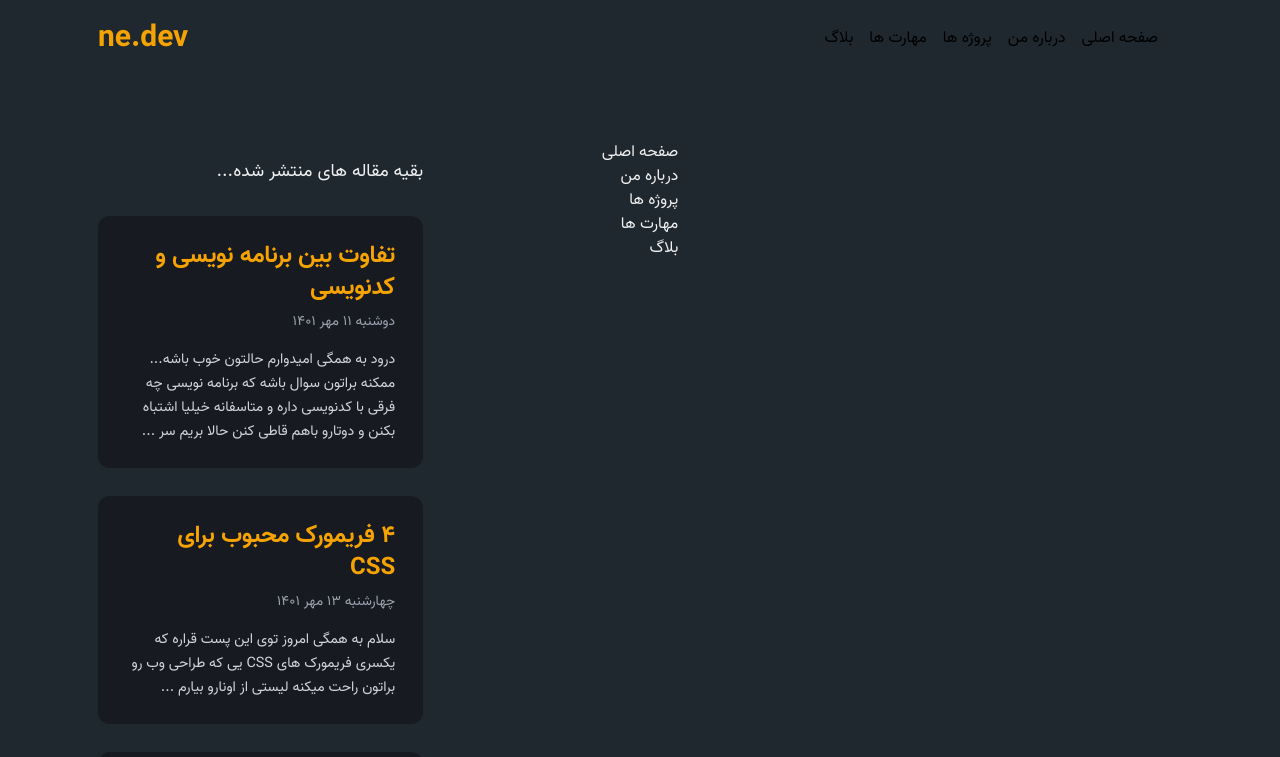
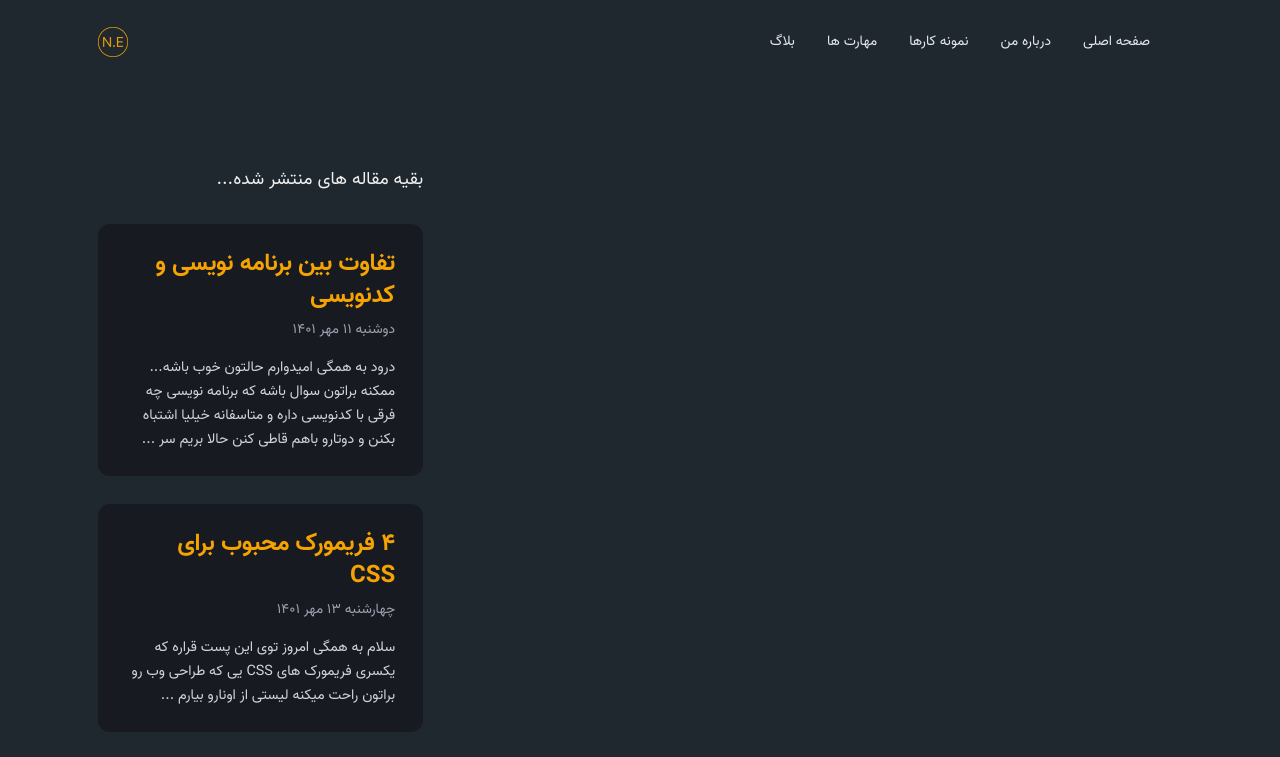
Before and after one commit to nafasebra/nafasebra-portfolio, a Next.js app: page /blog/1 in a window 1280 px wide. Shown: the top 757 px of the page. Built offline with nearby package versions, Linux system fonts and the light colour scheme.

Commit message:
debug link styles and add children for apply it

```diff
--- a/src/components/common/Header.tsx
+++ b/src/components/common/Header.tsx
@@ -8,7 +8,7 @@ import mainImage from '../../assets/images/Homepage.png'
 
 function Header() {
   return (
-    <header id='header' className='flex flex-col-reverse lg:flex-row items-center justify-between py-36'>
+    <header id='header' className='flex flex-col-reverse lg:flex-row items-center justify-between pt-10 pb-20'>
       <div className='w-[90%] lg:w-[48%]'>
         <p className='text-sm text-gray-300'>سلام به همگی. <span className='text-orange font-bold'>بنده</span></p>
         <h1 className='text-5xl text-orange font-bold py-5'>نفس ابراهیمی</h1>
--- a/src/components/common/Navbar.tsx
+++ b/src/components/common/Navbar.tsx
@@ -1,5 +1,7 @@
 import React, { useCallback, useEffect } from "react";
 import Link from "next/link";
+import Image from "next/image";
+
 import Container from "../layout/Container";
 import Sidebar from "./Sidebar";
 // import ThemeSwitcher from "../ui/ThemeSwitcher";
@@ -54,47 +56,42 @@ function Navbar() {
             </button>
             <ul className="hidden md:flex items-center">
               <li className="mx-2">
-                <Link
-                  href="#header"
-                  className='text-gray-200 text-sm py-3 mx-2 relative after:contents-["*"] after:absolute after:bottom-0 after:right-0 after:w-0 after:h-[1px] after:bg-orange hover:text-orange hover:after:w-4'
-                >
-                  صفحه اصلی
+                <Link href="#header" passHref>
+                  <p className='cursor-pointer text-gray-200 text-sm py-3 mx-2 relative after:contents-["*"] after:absolute after:bottom-0 after:right-0 after:w-0 after:h-[1px] after:bg-orange hover:text-orange hover:after:w-4'>
+                    صفحه اصلی
+                  </p>
                 </Link>
               </li>
               <li className="mx-2">
-                <Link
-                  href="#about"
-                  className='text-gray-200 text-sm py-3 mx-2 relative after:contents-["*"] after:absolute after:bottom-0 after:right-0 after:w-0 after:h-[1px] after:bg-orange hover:text-orange hover:after:w-4'
-                >
-                  درباره من
+                <Link href="#about" passHref>
+                  <p className='cursor-pointer text-gray-200 text-sm py-3 mx-2 relative after:contents-["*"] after:absolute after:bottom-0 after:right-0 after:w-0 after:h-[1px] after:bg-orange hover:text-orange hover:after:w-4'>
+                    درباره من
+                  </p>
                 </Link>
               </li>
               <li className="mx-2">
-                <Link
-                  href="#projects"
-                  className='text-gray-200 text-sm py-3 mx-2 relative after:contents-["*"] after:absolute after:bottom-0 after:right-0 after:w-0 after:h-[1px] after:bg-orange hover:text-orange hover:after:w-4'
-                >
-                  پروژه ها
+                <Link href="#projects" passHref>
+                  <p className='cursor-pointer text-gray-200 text-sm py-3 mx-2 relative after:contents-["*"] after:absolute after:bottom-0 after:right-0 after:w-0 after:h-[1px] after:bg-orange hover:text-orange hover:after:w-4'>
+                    نمونه کارها
+                  </p>
                 </Link>
               </li>
               <li className="mx-2">
-                <Link
-                  href="#skills"
-                  className='text-gray-200 text-sm py-3 mx-2 relative after:contents-["*"] after:absolute after:bottom-0 after:right-0 after:w-0 after:h-[1px] after:bg-orange hover:text-orange hover:after:w-4'
-                >
-                  مهارت ها
+                <Link href="#skills" passHref>
+                  <p className='cursor-pointer text-gray-200 text-sm py-3 mx-2 relative after:contents-["*"] after:absolute after:bottom-0 after:right-0 after:w-0 after:h-[1px] after:bg-orange hover:text-orange hover:after:w-4'>
+                    مهارت ها
+                  </p>
                 </Link>
               </li>
               <li className="mx-2">
-                <Link
-                  href="#blog"
-                  className='text-gray-200 text-sm py-3 mx-2 relative after:contents-["*"] after:absolute after:bottom-0 after:right-0 after:w-0 after:h-[1px] after:bg-orange hover:text-orange hover:after:w-4'
-                >
-                  بلاگ
+                <Link href="#blog" passHref>
+                  <p className='cursor-pointer text-gray-200 text-sm py-3 mx-2 relative after:contents-["*"] after:absolute after:bottom-0 after:right-0 after:w-0 after:h-[1px] after:bg-orange hover:text-orange hover:after:w-4'>
+                    بلاگ
+                  </p>
                 </Link>
               </li>
             </ul>
-            <h1 className="text-3xl font-bold text-orange">ne.dev</h1>
+            <Image src="/logo.png" width={30} height={30} />
             {/* TODO: i will set light theme later... */}
             {/* <div className="flex items-center">
               <ThemeSwitcher />
@@ -102,7 +99,7 @@ function Navbar() {
           </div>
         </Container>
       </nav>
-      <Sidebar show={showMenu} setClose={SetClosingSidebar} />
+      {/* <Sidebar show={showMenu} setClose={SetClosingSidebar} /> */}
     </>
   );
 }
--- a/src/components/common/Sidebar.tsx
+++ b/src/components/common/Sidebar.tsx
@@ -9,8 +9,8 @@ type PropType = {
 function Sidebar({ show, setClose }: PropType) {
   return (
     <div
-      className={`fixed -z-20 -top-40 left-0 right-0 -translate-y-10 rounded-full bg-black flex flex-col items-center justify-center w-0 h-0 ${
-        show && "z-10 translate-y-0 w-[calc(100vw * 2)] h-[calc(100vh * 2)]"
+      className={`fixed -z-20 hidden -top-40 left-0 right-0 -translate-y-10 rounded-full bg-black flex-col items-center justify-center w-0 h-0 ${
+        show && "z-10 opacity-10 flex translate-y-0 w-[calc(100vw * 2)] h-[calc(100vh * 2)]"
       }`}
     >
       <div
@@ -44,7 +44,7 @@ function Sidebar({ show, setClose }: PropType) {
             <li className="mx-2">
               <Link
                 href="#header"
-                className='text-gray-200 text-sm py-3 mx-2 relative after:contents-["*"] after:absolute after:bottom-0 after:right-0 after:w-0 after:h-[1px] after:bg-orange hover:text-orange hover:after:w-4'
+                className='text-gray-200 text-sm py-3 mx-2 relative'
               >
                 صفحه اصلی
               </Link>
@@ -52,7 +52,7 @@ function Sidebar({ show, setClose }: PropType) {
             <li className="mx-2">
               <Link
                 href="#about"
-                className='text-gray-200 text-sm py-3 mx-2 relative after:contents-["*"] after:absolute after:bottom-0 after:right-0 after:w-0 after:h-[1px] after:bg-orange hover:text-orange hover:after:w-4'
+                className='text-gray-200 text-sm py-3 mx-2 relative'
               >
                 درباره من
               </Link>
@@ -60,7 +60,7 @@ function Sidebar({ show, setClose }: PropType) {
             <li className="mx-2">
               <Link
                 href="#projects"
-                className='text-gray-200 text-sm py-3 mx-2 relative after:contents-["*"] after:absolute after:bottom-0 after:right-0 after:w-0 after:h-[1px] after:bg-orange hover:text-orange hover:after:w-4'
+                className='text-gray-200 text-sm py-3 mx-2 relative'
               >
                 پروژه ها
               </Link>
@@ -68,7 +68,7 @@ function Sidebar({ show, setClose }: PropType) {
             <li className="mx-2">
               <Link
                 href="#skills"
-                className='text-gray-200 text-sm py-3 mx-2 relative after:contents-["*"] after:absolute after:bottom-0 after:right-0 after:w-0 after:h-[1px] after:bg-orange hover:text-orange hover:after:w-4'
+                className='text-gray-200 text-sm py-3 mx-2 relative'
               >
                 مهارت ها
               </Link>
@@ -76,7 +76,7 @@ function Sidebar({ show, setClose }: PropType) {
             <li className="mx-2">
               <Link
                 href="#blog"
-                className='text-gray-200 text-sm py-3 mx-2 relative after:contents-["*"] after:absolute after:bottom-0 after:right-0 after:w-0 after:h-[1px] after:bg-orange hover:text-orange hover:after:w-4'
+                className='text-gray-200 text-sm py-3 mx-2 relative'
               >
                 بلاگ
               </Link>
```
